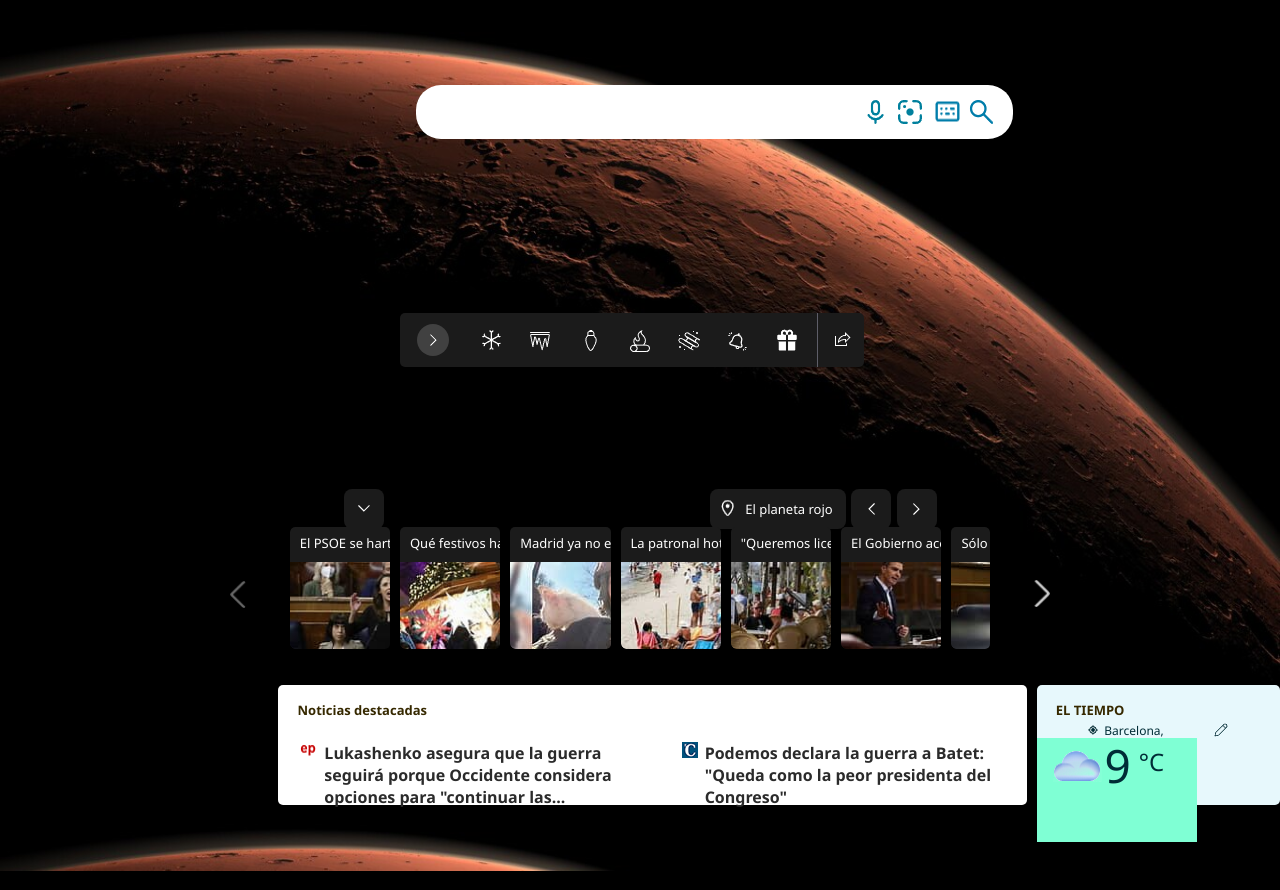
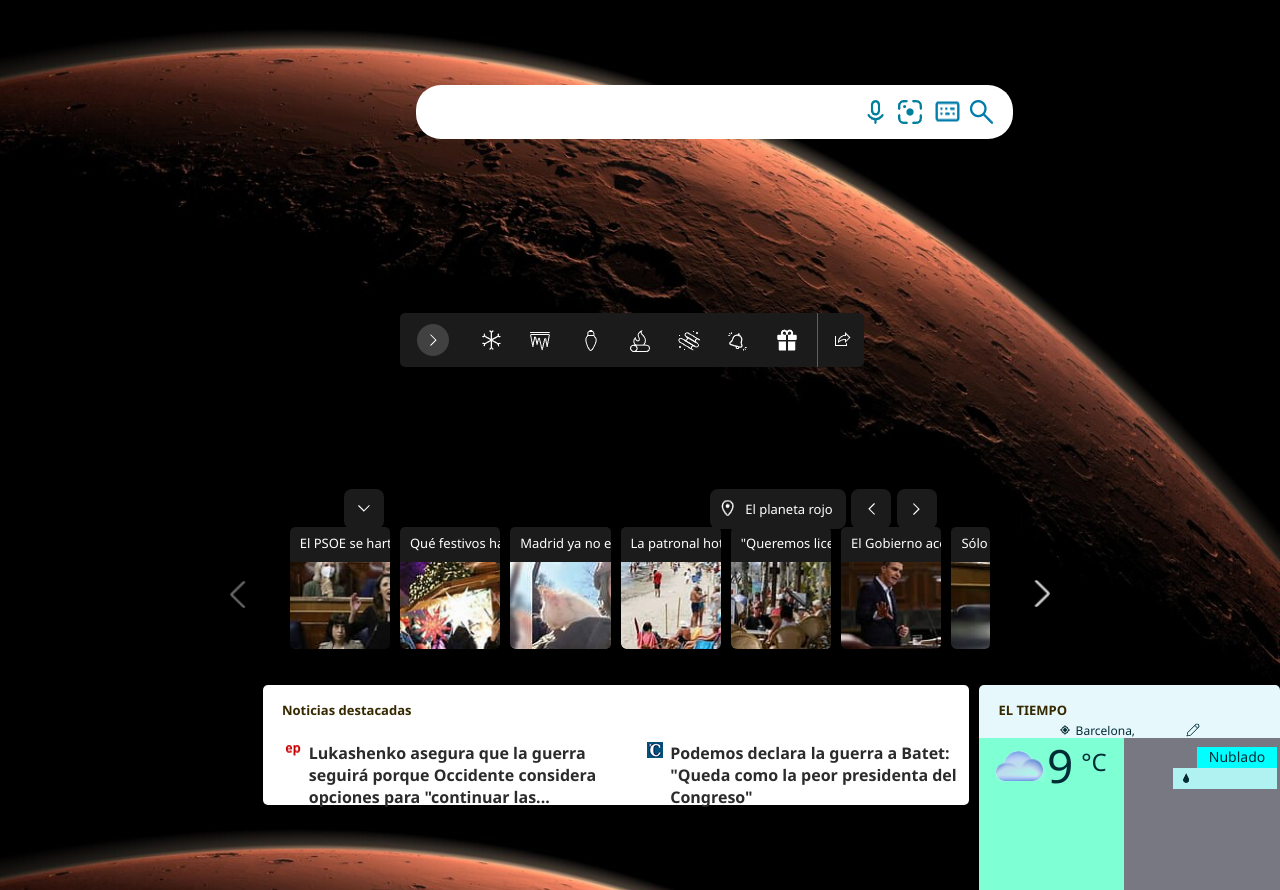
Before and after one commit to SanguinoCastro/Layout_Bing, a plain HTML site: page index.html in a window 1280 px wide. Shown: the part 68-958 px from the top of the page. Drawn offline with Linux system fonts and the light colour scheme.

Commit message:
Agregado div tempinfo

```diff
--- a/CSS/style.css
+++ b/CSS/style.css
@@ -483,7 +483,7 @@ article:hover{
 .temperature{
     background-color: aquamarine;
     height: 9.5rem;
-    width: 10rem;
+    width: 100%;
     display: flex;
 }
 
@@ -506,3 +506,42 @@ article:hover{
     margin-left: 8px;
     color: #002C36;
 }
+
+.tempinfo{
+    display: flex;
+    flex-direction: column;
+    background-color: #777881;
+    height: 9.5rem;
+    width: 10rem;
+    margin-left: 1.05rem;
+}
+
+#nublo{
+    display: flex;
+    background-color: aqua;
+    height: 1.3rem;
+    width: 5rem;
+    align-self: flex-end;
+    font-size: 14px;
+    align-content: center;
+    justify-content: center;
+    color: #002C36;
+    margin-top: 9px;
+    margin-right: 3px;
+}
+
+#rainwind{
+    display: flex;
+    background-color: rgb(176, 241, 241);
+    height: 1.3rem;
+    width: 6.5rem;
+    align-self: flex-end;
+    margin-right: 3px;
+}
+
+#drop{
+    display: flex;
+    height: 12px;
+    align-self: center;
+    margin-left: 7.5px;
+}
--- a/index.html
+++ b/index.html
@@ -127,6 +127,12 @@
                 </div>
                 <div class="temperature">
                     <img id="cloud" src="./Imagenes/cloud.png" alt="Nublado"><p id="temp">9</p><p id="celsius">°C</p>
+                    <div class="tempinfo">
+                        <div id="nublo">Nublado</div>
+                        <div id="rainwind">
+                            <img id="drop" src="./Imagenes/drop.png" alt="precipitaciones">
+                        </div>
+                    </div>
                 </div>
             </div>
         </div>
```
